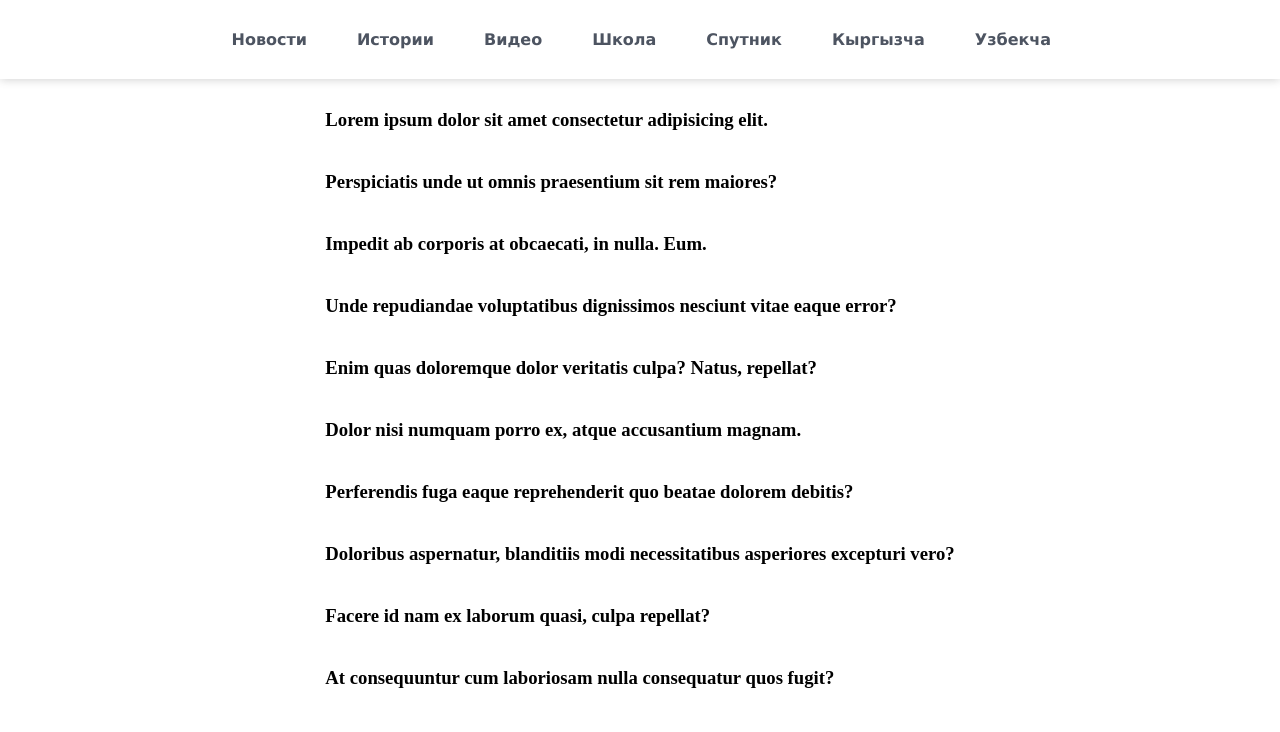
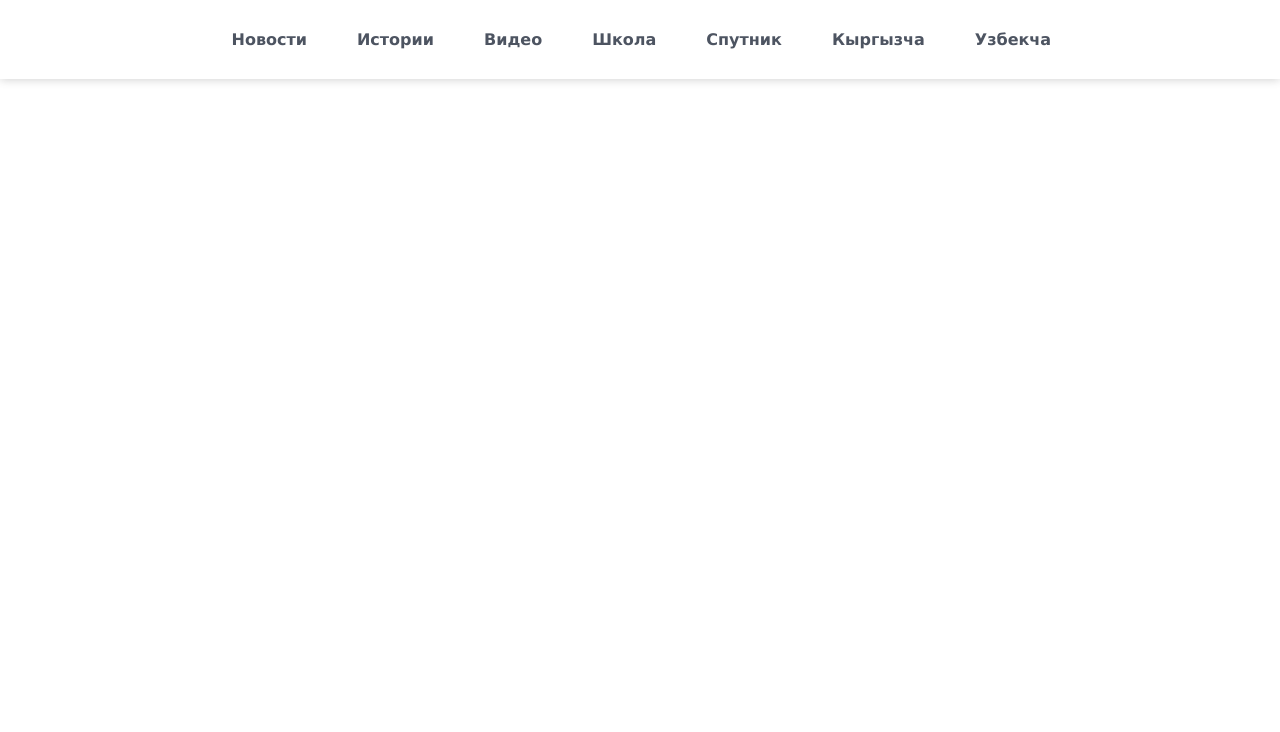
Before and after one commit to AyanaZhaparova/home-work1, a plain HTML site: page index.html in a window 1280 px wide. Drawn offline with Linux system fonts and the light colour scheme.

Commit message:
deleted main

```diff
--- a/index.html
+++ b/index.html
@@ -18,39 +18,6 @@
           <li><a href="">Узбекча</a></li>
       </ul>
   </nav>
-<main>
-    <section>
-        <article>
-            <h1>Lorem ipsum dolor sit amet consectetur adipisicing elit.</h1>
-        </article>
-        <article>
-            <h1>Perspiciatis unde ut omnis praesentium sit rem maiores?</h1>
-        </article>
-        <article>
-            <h1>Impedit ab corporis at obcaecati, in nulla. Eum.</h1>
-        </article>
-        <article>
-            <h1>Unde repudiandae voluptatibus dignissimos nesciunt vitae eaque error?</h1>
-        </article>
-        <article>
-            <h1>Enim quas doloremque dolor veritatis culpa? Natus, repellat?</h1>
-        </article>
-        <article>
-            <h1>Dolor nisi numquam porro ex, atque accusantium magnam.</h1>
-        </article>
-        <article>
-            <h1>Perferendis fuga eaque reprehenderit quo beatae dolorem debitis?</h1>
-        </article>
-        <article>
-            <h1>Doloribus aspernatur, blanditiis modi necessitatibus asperiores excepturi vero?</h1>
-        </article>
-        <article>
-            <h1>Facere id nam ex laborum quasi, culpa repellat?</h1>
-        </article>
-        <article>
-            <h1>At consequuntur cum laboriosam nulla consequatur quos fugit?</h1>
-        </article>
-    </section>
-</main>
+
 </body>
 </html>
--- a/style.css
+++ b/style.css
@@ -52,14 +52,13 @@ main section {
     padding: 15px 0;
 }
 main section article {
-    flex: 1 1 calc(33.33% - 20px);
+    display: flex;
     margin: 0 10px 15px;
     padding: 10px 15px;
-
 }
 
 main section article h1 {
-    margin: 5px 0 0 0;
+    margin: auto 15px;
 }
 
 .gray {
```
